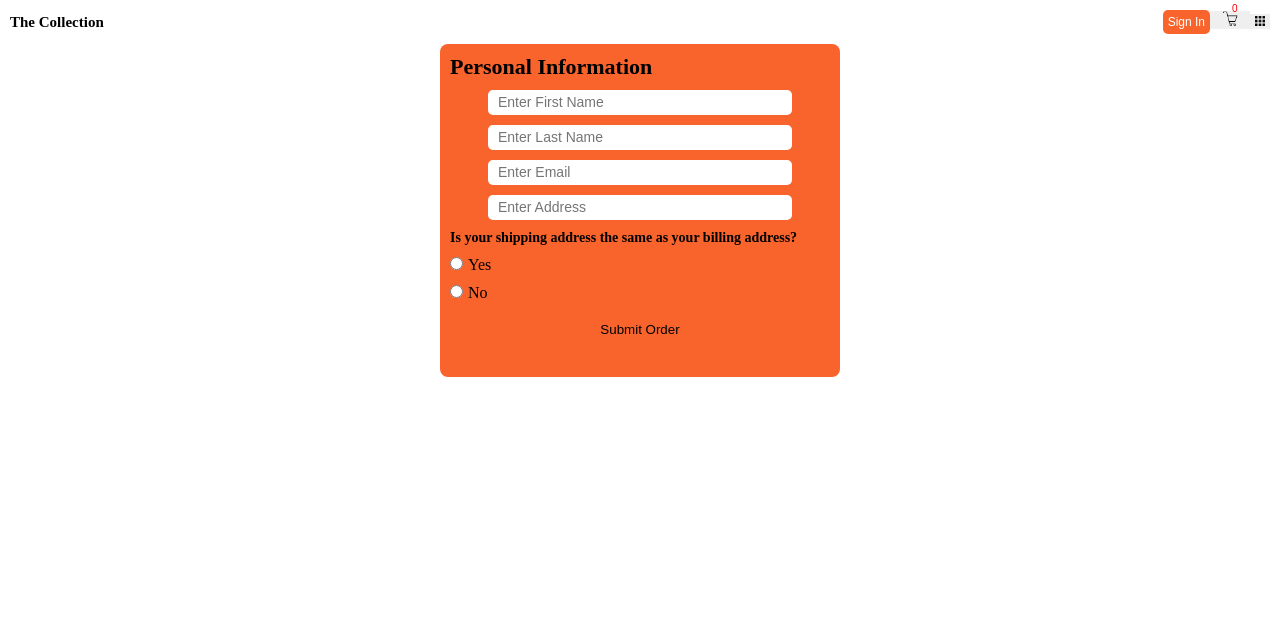
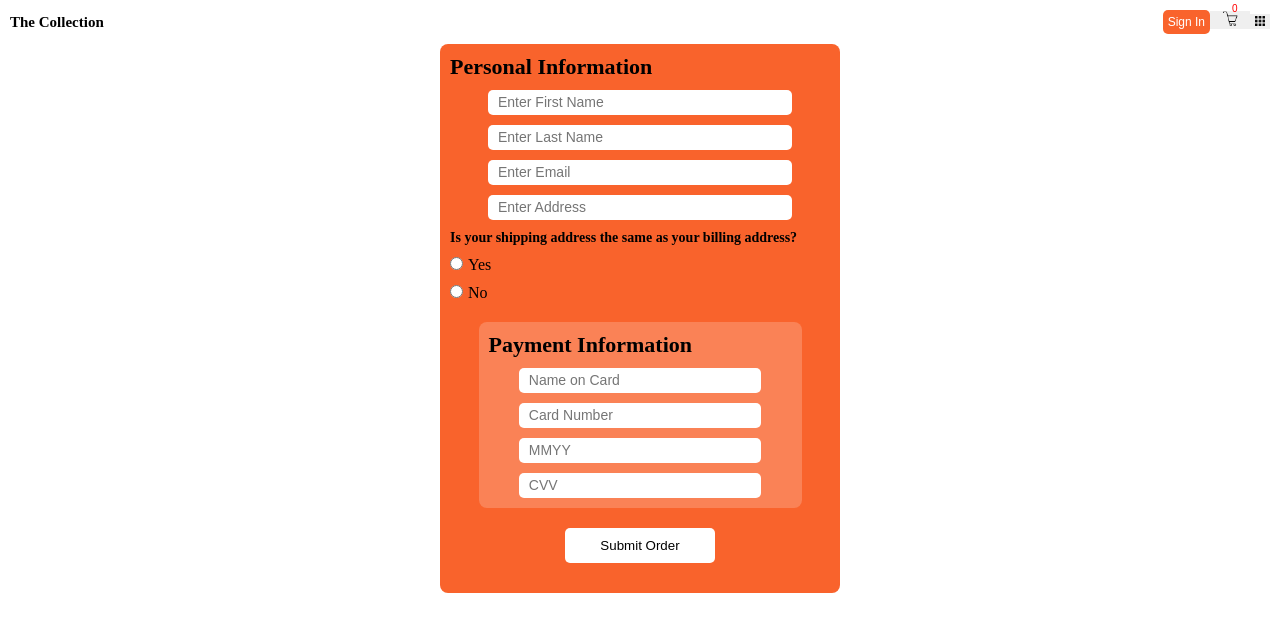
Before and after one commit to zzinimo/Shop, a React (Vite) app in the folder Frontend/Client_Side/: page /checkout in a window 1280 px wide. Shown: the top 632 px of the page. Built offline with nearby package versions, Linux system fonts and the light colour scheme; no server answers.

Commit message:
feat: restore checkout payment form constraints
Reintroduce the payment section in checkout, enforce numeric-only MMYY/CVV input limits, and update submit button styling.

```diff
--- a/Frontend/Client_Side/src/components/Checkout/Checkout.css
+++ b/Frontend/Client_Side/src/components/Checkout/Checkout.css
@@ -44,13 +44,13 @@
 
 #payment__Form {
   padding: 10px;
-  margin: 20px auto;
+  margin: 10px auto;
   display: flex;
   gap: 10px;
   flex-direction: column;
   align-items: stretch;
-  background: rgb(249, 99, 44);
-  max-width: 400px;
+  background: rgba(255, 255, 255, 0.2);
+  width: 85%;
   border-radius: 8px;
 }
 
@@ -68,12 +68,20 @@
   padding-left: 10px;
 }
 
+.payment__form_input::placeholder {
+  font-size: 14px;
+}
+
+.payment__form_input:focus {
+  outline: none;
+}
+
 .checkoutForm__submit_btn {
   width: 150px;
   height: 35px;
   border-radius: 5px;
   border: none;
-  background: rgb(249, 99, 44);
+  background: white;
   margin: 0 auto;
   display: block;
   margin-bottom: 20px;
--- a/Frontend/Client_Side/src/components/Checkout/Checkout.jsx
+++ b/Frontend/Client_Side/src/components/Checkout/Checkout.jsx
@@ -20,6 +20,12 @@ function Checkout() {
     shippingAddress: {
       address: "",
     },
+    payment: {
+      nameOnCard: "",
+      cardNumber: "",
+      expirationDate: "",
+      securityCode: "",
+    },
     items: [],
   });
 
@@ -34,6 +40,12 @@ function Checkout() {
     shippingAddress: {
       address: "",
     },
+    payment: {
+      nameOnCard: "",
+      cardNumber: "",
+      expirationDate: "",
+      securityCode: "",
+    },
     items: [],
   };
 
@@ -42,12 +54,21 @@ function Checkout() {
   const handleInputChange = (e) => {
     const { name, value, dataset } = e.target;
     const section = dataset.section;
+    let nextValue = value;
+
+    if (section === "payment" && name === "expirationDate") {
+      nextValue = value.replace(/\D/g, "").slice(0, 4);
+    }
+
+    if (section === "payment" && name === "securityCode") {
+      nextValue = value.replace(/\D/g, "").slice(0, 3);
+    }
 
     setUserInput((prev) => ({
       ...prev,
       [section]: {
         ...prev[section],
-        [name]: value,
+        [name]: nextValue,
       },
     }));
   };
@@ -180,6 +201,64 @@ function Checkout() {
             />
           </label>
         ) : null}
+
+        <section id="payment__Form">
+          <h2 className="payment__form_title">Payment Information</h2>
+          <label htmlFor="nameOnCard">
+            <input
+              type="text"
+              id="nameOnCard"
+              name="nameOnCard"
+              value={userInput.payment.nameOnCard ?? ""}
+              placeholder="Name on Card"
+              className="payment__form_input"
+              data-section="payment"
+              onChange={handleInputChange}
+            />
+          </label>
+          <label htmlFor="cardNumber">
+            <input
+              type="text"
+              id="cardNumber"
+              name="cardNumber"
+              value={userInput.payment.cardNumber ?? ""}
+              placeholder="Card Number"
+              className="payment__form_input"
+              data-section="payment"
+              onChange={handleInputChange}
+            />
+          </label>
+          <label htmlFor="expirationDate">
+            <input
+              type="text"
+              id="expirationDate"
+              name="expirationDate"
+              value={userInput.payment.expirationDate ?? ""}
+              placeholder="MMYY"
+              className="payment__form_input"
+              data-section="payment"
+              inputMode="numeric"
+              pattern="[0-9]{4}"
+              maxLength={4}
+              onChange={handleInputChange}
+            />
+          </label>
+          <label htmlFor="securityCode">
+            <input
+              type="text"
+              id="securityCode"
+              name="securityCode"
+              value={userInput.payment.securityCode ?? ""}
+              placeholder="CVV"
+              className="payment__form_input"
+              data-section="payment"
+              inputMode="numeric"
+              pattern="[0-9]{3}"
+              maxLength={3}
+              onChange={handleInputChange}
+            />
+          </label>
+        </section>
         <button type="submit" className="checkoutForm__submit_btn">
           Submit Order
         </button>
```
Also changed, not shown: 1 other file (tests, documents, lock files or other folders).
